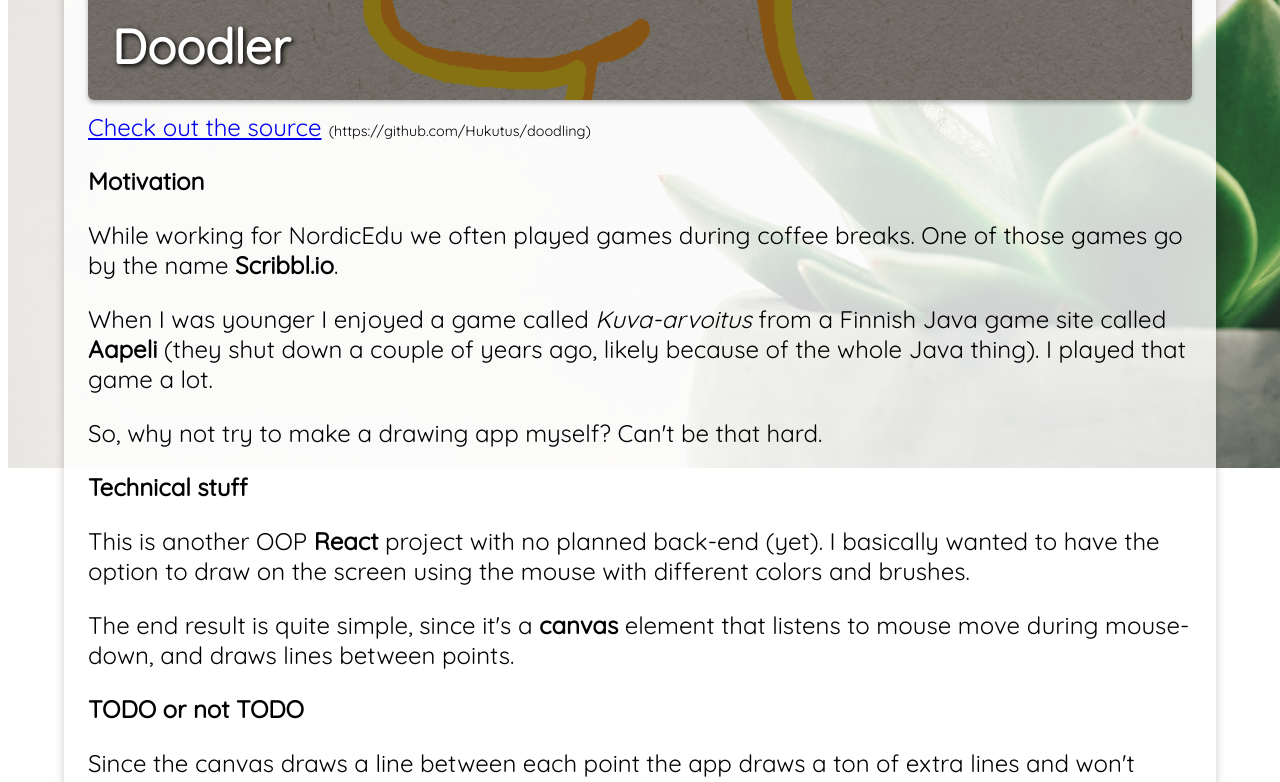
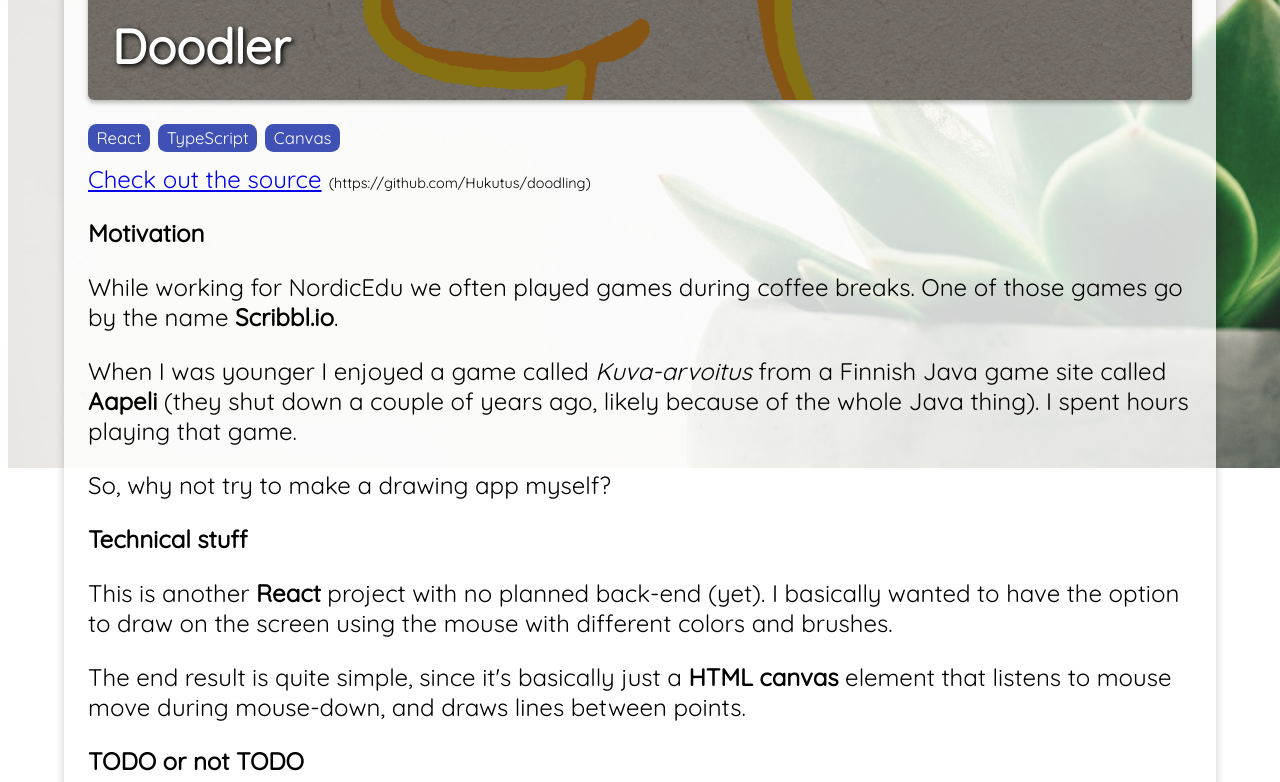
Before and after one commit to Hukutus/ts-next-portfolio, a Next.js app: page /Portfolio/Doodler in a window 1280 px wide. Shown: the part 340-1122 px from the top of the page. Built offline with nearby package versions, Linux system fonts and the light colour scheme.

Commit message:
feat(add tags): add tags

```diff
--- a/src/components/Tag.tsx
+++ b/src/components/Tag.tsx
@@ -13,6 +13,10 @@ const Tag: FC<Readonly<{ text: string }>> = ({ text }) => (
           font-size: 0.7em;
           border-radius: 0.5em;
           padding: 0.2em 0.5em;
+
+          &:not(:first-child) {
+            margin-left: 0.5em;
+          }
         }
       `}
     </style>
--- a/src/pages/Portfolio/BGCollection.mdx
+++ b/src/pages/Portfolio/BGCollection.mdx
@@ -1,4 +1,5 @@
 import PortfolioLayout, {HeaderImage, StyledLink} from "@/layouts/PortfolioLayout";
+import Tags from "../../components/Tag";
 
 export const metadata = {
   src: "/bg_collection.png",
@@ -10,6 +11,10 @@ export const metadata = {
 
 <HeaderImage
   {...metadata}
+/>
+
+<Tags
+  tags={["React Native", "Expo", "NextJS", "TypeScript", "Firebase"]}
 />
 
 <StyledLink
--- a/src/pages/Portfolio/Doodler.mdx
+++ b/src/pages/Portfolio/Doodler.mdx
@@ -1,4 +1,5 @@
 import PortfolioLayout, {HeaderImage, StyledLink} from "@/layouts/PortfolioLayout";
+import Tags from "../../components/Tag";
 
 export const metadata = {
   src: "/doodler.png",
@@ -12,6 +13,10 @@ export const metadata = {
   {...metadata}
 />
 
+<Tags
+  tags={["React", "TypeScript", "Canvas"]}
+/>
+
 <StyledLink
   url={"https://github.com/Hukutus/doodling"}
   text={"Check out the source"}
@@ -22,16 +27,16 @@ export const metadata = {
 While working for NordicEdu we often played games during coffee breaks. One of those games go by the name **Scribbl.io**.
 
 When I was younger I enjoyed a game called *Kuva-arvoitus* from a Finnish Java game site called **Aapeli** (they shut down a couple of years ago, likely because of the whole Java thing).
-I played that game a lot.
+I spent hours playing that game.
 
-So, why not try to make a drawing app myself? Can't be that hard.
+So, why not try to make a drawing app myself?
 
 **Technical stuff**
 
-This is another OOP **React** project with no planned back-end (yet).
+This is another **React** project with no planned back-end (yet).
 I basically wanted to have the option to draw on the screen using the mouse with different colors and brushes.
 
-The end result is quite simple, since it's a **canvas** element that listens to mouse move during mouse-down, and draws lines between points.
+The end result is quite simple, since it's basically just a **HTML canvas** element that listens to mouse move during mouse-down, and draws lines between points.
 
 **TODO or not TODO**
 
--- a/src/pages/Portfolio/Kasvupolku.mdx
+++ b/src/pages/Portfolio/Kasvupolku.mdx
@@ -14,12 +14,12 @@ export const metadata = {
 />
 
 <Tags
-  tags={["Test"]}
+  tags={["React Native", "GraphQL", "NordicEdu", "Rainmaker"]}
 />
 
 **Description**
 
-Kasvupolku is a new development by **NordicEdu**.
+Kasvupolku is a new development by NordicEdu made for Rainmaker.
 The aim is to make the introduction of new employees easier and to motivate these new workers to learn new things about the ways of their new employer.
 Your "growth path" doesn't end to intros, which means the Kasvupolku app is designed to be used during your whole career at the company.
 
--- a/src/pages/Portfolio/LOGE.mdx
+++ b/src/pages/Portfolio/LOGE.mdx
@@ -1,4 +1,5 @@
 import PortfolioLayout, {HeaderImage, StyledLink} from "@/layouts/PortfolioLayout";
+import Tags from "../../components/Tag";
 
 export const metadata = {
   src: "/loge.png",
@@ -10,6 +11,10 @@ export const metadata = {
 
 <HeaderImage
   {...metadata}
+/>
+
+<Tags
+  tags={["Angular", "Node", "Mongo", "WebRTC", "WebSocket", "NordicEdu"]}
 />
 
 <StyledLink
--- a/src/pages/Portfolio/Portfolio.mdx
+++ b/src/pages/Portfolio/Portfolio.mdx
@@ -1,4 +1,5 @@
 import PortfolioLayout, {HeaderImage, StyledLink} from "@/layouts/PortfolioLayout";
+import Tags from "../../components/Tag";
 
 export const metadata = {
   src: "/portfolio_image.png",
@@ -10,6 +11,10 @@ export const metadata = {
 
 <HeaderImage
   {...metadata}
+/>
+
+<Tags
+  tags={["NextJS", "React", "TypeScript", "MDX"]}
 />
 
 <StyledLink
--- a/src/pages/Portfolio/Waves.mdx
+++ b/src/pages/Portfolio/Waves.mdx
@@ -1,5 +1,6 @@
 import PortfolioLayout, { StyledLink } from "@/layouts/PortfolioLayout";
 import Wave from "@/components/Wave";
+import Tags from "../../components/Tag";
 
 export const metadata = {
   src: "/waves.png",
@@ -46,6 +47,10 @@ export const metadata = {
   `}</style>
 </>
 
+<Tags
+  tags={["React FC", "TypeScript", "SVG", "Bezier Command"]}
+/>
+
 <StyledLink
   url={"https://github.com/Hukutus/ts-next-portfolio/blob/main/src/components/Wave.tsx"}
   text={"Source code"}
--- a/src/pages/Portfolio/Wingspan.mdx
+++ b/src/pages/Portfolio/Wingspan.mdx
@@ -1,4 +1,5 @@
 import PortfolioLayout, {HeaderImage, StyledLink} from "@/layouts/PortfolioLayout";
+import Tags from "../../components/Tag";
 
 export const metadata = {
   src: "/wignspan_soundboard.png",
@@ -10,6 +11,10 @@ export const metadata = {
 
 <HeaderImage
   {...metadata}
+/>
+
+<Tags
+  tags={["React", "TypeScript", "Firebase"]}
 />
 
 <StyledLink
```
